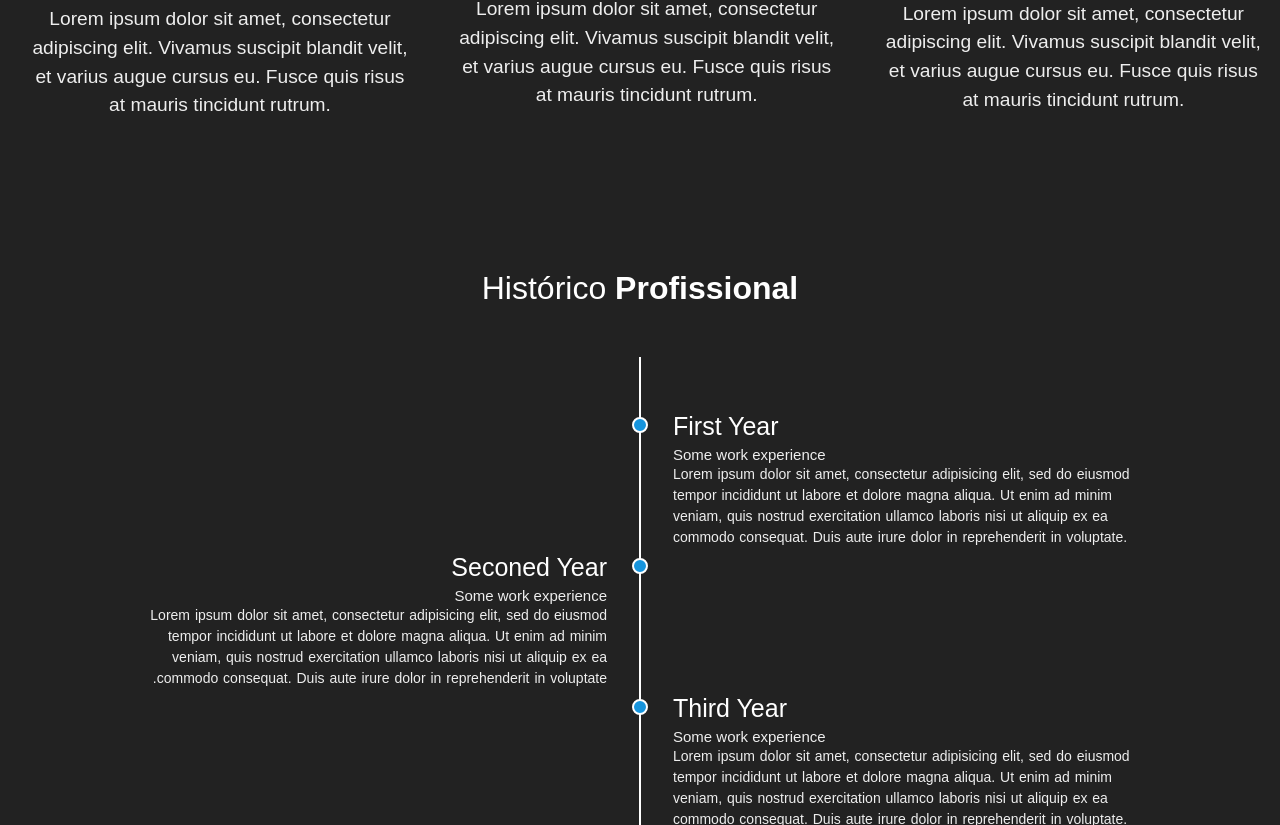
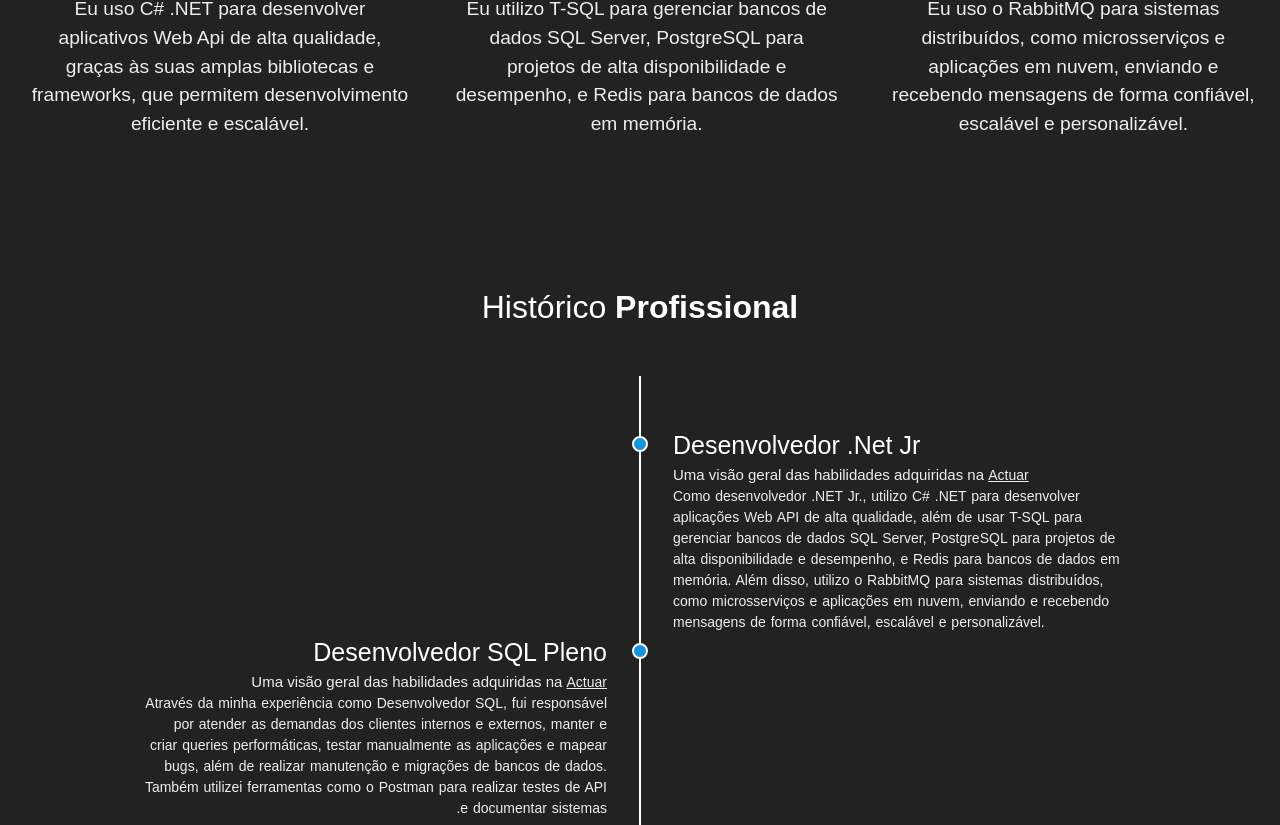
Before and after one commit to devedsonsantos/es3.0, a plain HTML site: page index.html in a window 1280 px wide. Shown: the part 669-1494 px from the top of the page. Drawn offline with Linux system fonts and the light colour scheme.

Commit message:
Incluindo experiências

```diff
--- a/index.html
+++ b/index.html
@@ -38,17 +38,20 @@
                 <div class="col">
                     <img src="img/c--4.svg" alt="CSharp">
                     <h3>CSharp</h3>
-                    <p>Lorem ipsum dolor sit amet, consectetur adipiscing elit. Vivamus suscipit blandit velit, et varius augue cursus eu. Fusce quis risus at mauris tincidunt rutrum.</p>
+                    <p>Eu uso C# .NET para desenvolver aplicativos Web Api de alta qualidade, graças às suas amplas bibliotecas e frameworks,
+                        que permitem desenvolvimento eficiente e escalável.</p>
                 </div>
                 <div class="col">
                     <img src="img/amazon-database.svg" alt="Database">
-                    <h3>SQL</h3>
-                    <p>Lorem ipsum dolor sit amet, consectetur adipiscing elit. Vivamus suscipit blandit velit, et varius augue cursus eu. Fusce quis risus at mauris tincidunt rutrum.</p>
+                    <h3>Banco de Dados</h3>
+                    <p>Eu utilizo T-SQL para gerenciar bancos de dados SQL Server, PostgreSQL para projetos de alta disponibilidade e desempenho,
+                        e Redis para bancos de dados em memória.</p>
                 </div>
                 <div class="col">
                     <img src="img/rabbitmq.svg" alt="RabbitMQ">
                     <h3>Mensageria</h3>
-                    <p>Lorem ipsum dolor sit amet, consectetur adipiscing elit. Vivamus suscipit blandit velit, et varius augue cursus eu. Fusce quis risus at mauris tincidunt rutrum.</p>
+                    <p>Eu uso o RabbitMQ para sistemas distribuídos, como microsserviços e aplicações em nuvem, enviando e recebendo mensagens de
+                        forma confiável, escalável e personalizável.</p>
                 </div>
             </div>
         </div>
@@ -62,18 +65,23 @@
             <div class="timeline-block timeline-block-right">
                 <div class="marker"></div>
                 <div class="timeline-content">
-                    <h3>First Year</h3>
-                    <span>Some work experience</span>
-                    <p>Lorem ipsum dolor sit amet, consectetur adipisicing elit, sed do eiusmod tempor incididunt ut labore et dolore magna aliqua. Ut enim ad minim veniam, quis nostrud exercitation ullamco laboris nisi ut aliquip ex ea commodo consequat. Duis aute irure dolor in reprehenderit in voluptate.</p>
+                    <h3>Desenvolvedor .Net Jr</h3>
+                    <span>Uma visão geral das habilidades adquiridas na <a href="https://actuar.com/" target="_blank" rel="noopener noreferrer">Actuar</a></span>
+                    <p>Como desenvolvedor .NET Jr., utilizo C# .NET para desenvolver aplicações Web API de alta qualidade, além de usar T-SQL
+                        para gerenciar bancos de dados SQL Server, PostgreSQL para projetos de alta disponibilidade e desempenho, e Redis para bancos
+                        de dados em memória. Além disso, utilizo o RabbitMQ para sistemas distribuídos, como microsserviços e aplicações em nuvem,
+                        enviando e recebendo mensagens de forma confiável, escalável e personalizável.</p>
                 </div>
             </div>
 
             <div class="timeline-block timeline-block-left">
                 <div class="marker"></div>
                 <div class="timeline-content">
-                    <h3>Seconed Year</h3>
-                    <span>Some work experience</span>
-                    <p>Lorem ipsum dolor sit amet, consectetur adipisicing elit, sed do eiusmod tempor incididunt ut labore et dolore magna aliqua. Ut enim ad minim veniam, quis nostrud exercitation ullamco laboris nisi ut aliquip ex ea commodo consequat. Duis aute irure dolor in reprehenderit in voluptate.</p>
+                    <h3>Desenvolvedor SQL Pleno</h3>
+                    <span>Uma visão geral das habilidades adquiridas na <a href="https://actuar.com/" target="_blank" rel="noopener noreferrer">Actuar</a></span>
+                    <p>Através da minha experiência como Desenvolvedor SQL, fui responsável por atender as demandas dos clientes internos e
+                        externos, manter e criar queries performáticas, testar manualmente as aplicações e mapear bugs, além de realizar manutenção e
+                        migrações de bancos de dados. Também utilizei ferramentas como o Postman para realizar testes de API e documentar sistemas.</p>
                 </div>
             </div>
 
@@ -106,6 +114,26 @@
         </div>
     </section>
 
+    <section class="timeline">
+        <h2>Histórico <span>Acadêmico</span></h2>
+
+        <div class="container">
+
+            <div class="timeline-block timeline-block-right">
+                <div class="marker"></div>
+                <div class="timeline-content">
+                    <h3>Fundamentos do Desenvolvimento de Software</h3>
+                    <span>Uma visão geral das habilidades adquiridas no <a href="https://www.infnet.edu.br/infnet/home/" target="_blank" rel="noopener noreferrer">Instituto Infnet</a></span>
+                    <p>Estudar programação web me proporcionou ampla compreensão sobre tecnologias e técnicas usadas em sites dinâmicos.
+                        Aprendi a construir a estrutura e layout visual com HTML5 e CSS3, além de conceitos de lógica de programação, integração com APIs e manipulação de eventos com JavaScript.
+                        Também estudei Interatividade em Páginas Web, criando interações do usuário com a página.
+                        Essas habilidades abrem portas para atuar na área de desenvolvimento web em empresas de tecnologia e startups.</p>
+                </div>
+            </div>
+
+        </div>
+    </section>
+
     <script src="app.js"></script>
 
 </body>
--- a/main.css
+++ b/main.css
@@ -39,6 +39,7 @@ body {
 
 .nav-links li {
     margin: 0 10px;
+    list-style: none;
 }
 
 .hamburger {
@@ -120,7 +121,7 @@ body {
     display: block;
     margin: 0 auto;
     max-width: 80px;
-    height: auto;
+    height: 80px;
     border-radius: 5px;
     margin-bottom: 20px;
 }
@@ -211,6 +212,14 @@ body {
     color: #fff
 }
 
+.timeline-content a {
+    font-size: 14px;
+    line-height: 1.5em;
+    word-spacing: 1px;
+    color: #eee;
+    text-decoration: underline;
+}
+
 .timeline-content h3 {
     margin-top: 5px;
     margin-bottom: 5px;
@@ -228,6 +237,7 @@ body {
     line-height: 1.5em;
     word-spacing: 1px;
     color: #eee;
+    text-decoration: none;
 }
 
 @media screen and (max-width: 768px) {
```
